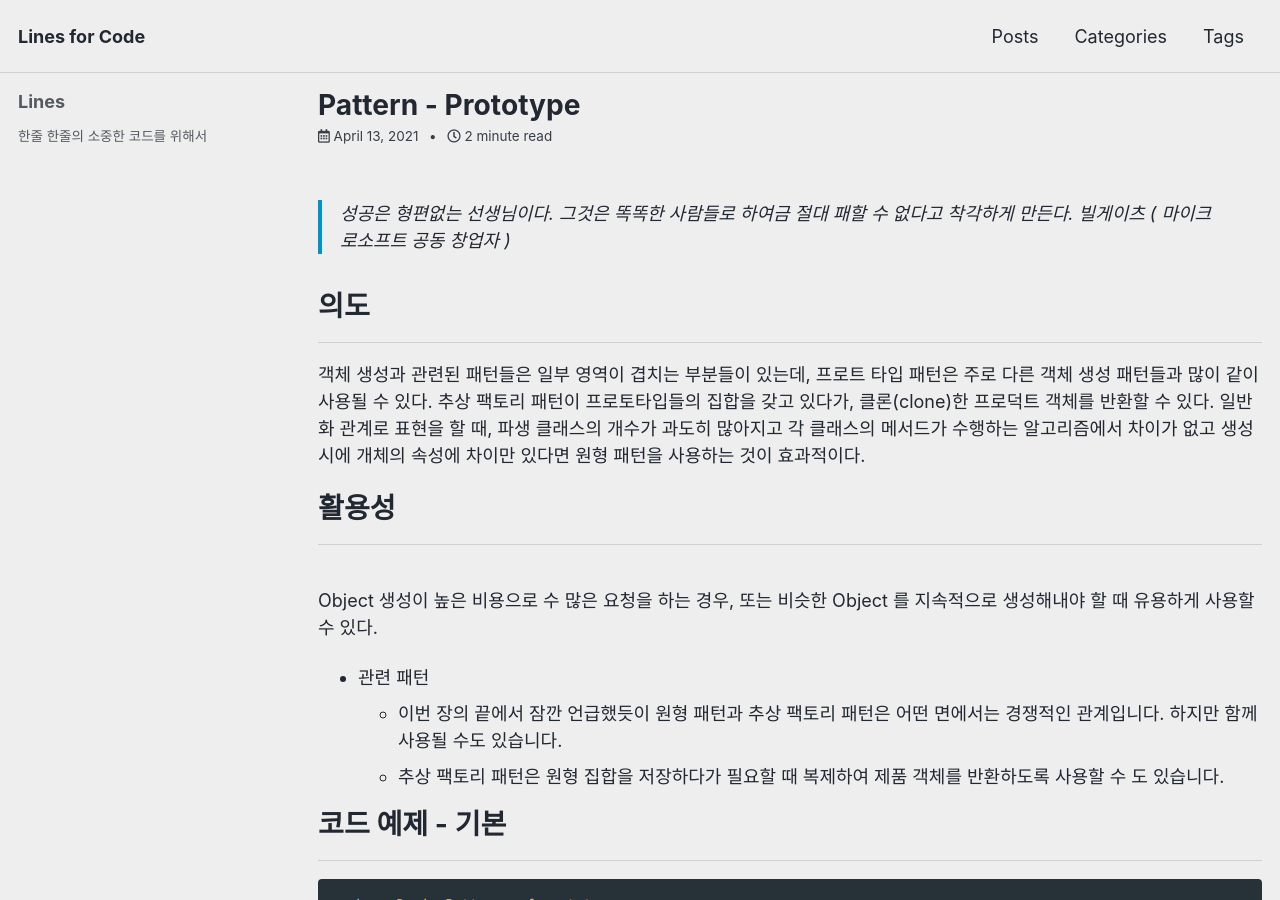
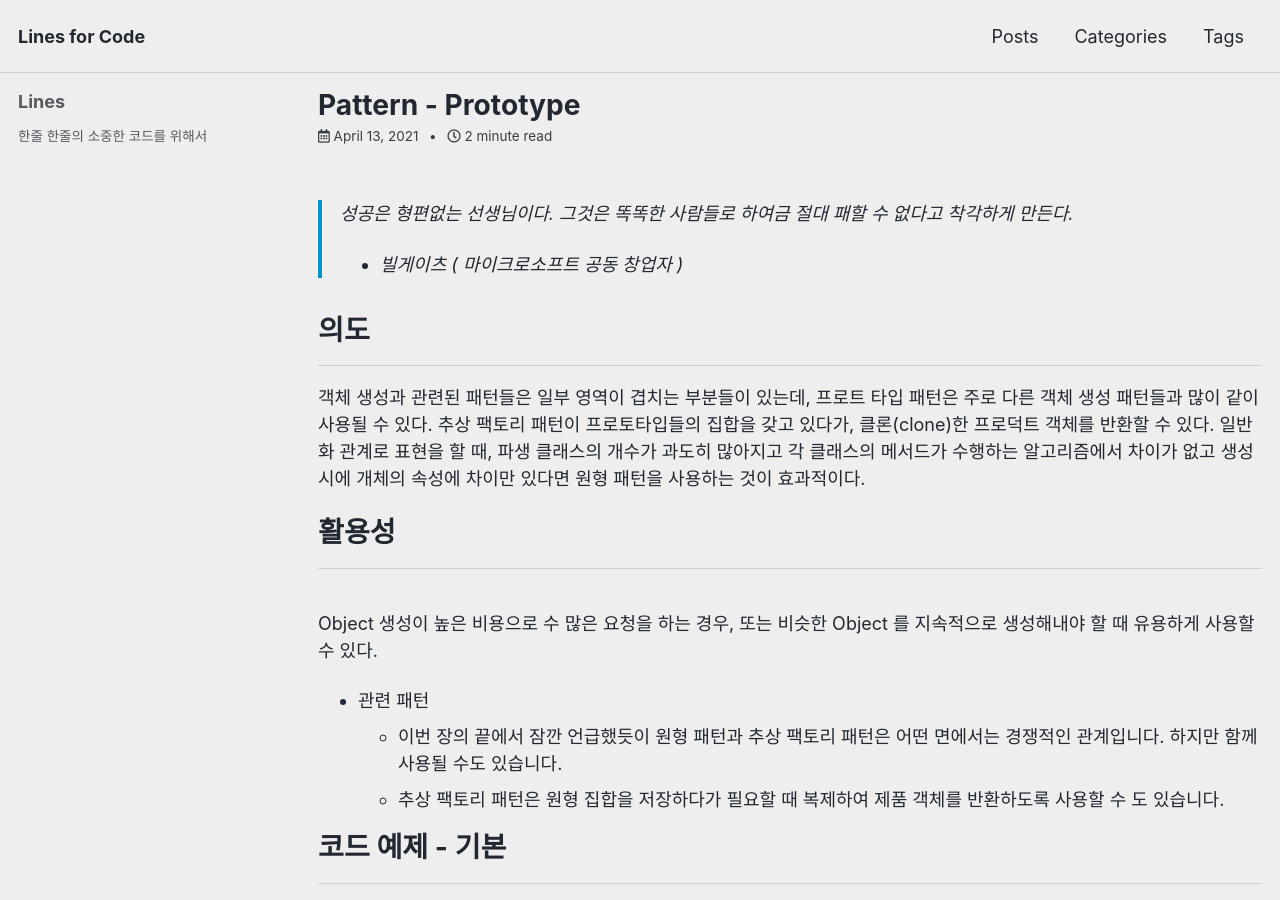
Before and after one commit to keepinmindsh/lines.io, a Jekyll site: the page built from _posts/2021-04-13-prototype.md, in a window 1280 px wide and 900 px high. Built offline with Jekyll 4.4.1, drawn with Linux system fonts in a browser that asks for light colours; cached includes are drawn as plain includes.

Commit message:
Modified

```diff
--- a/_posts/2021-04-13-prototype.md
+++ b/_posts/2021-04-13-prototype.md
@@ -11,7 +11,7 @@ last_modified_at: 2019-04-13T08:06:00-05:00
 ---
 
 > 성공은 형편없는 선생님이다. 그것은 똑똑한 사람들로 하여금 절대 패할 수 없다고 착각하게 만든다.
-> 빌게이츠 ( 마이크로소프트 공동 창업자 )
+> - 빌게이츠 ( 마이크로소프트 공동 창업자 )
 
 # 의도
 
```
